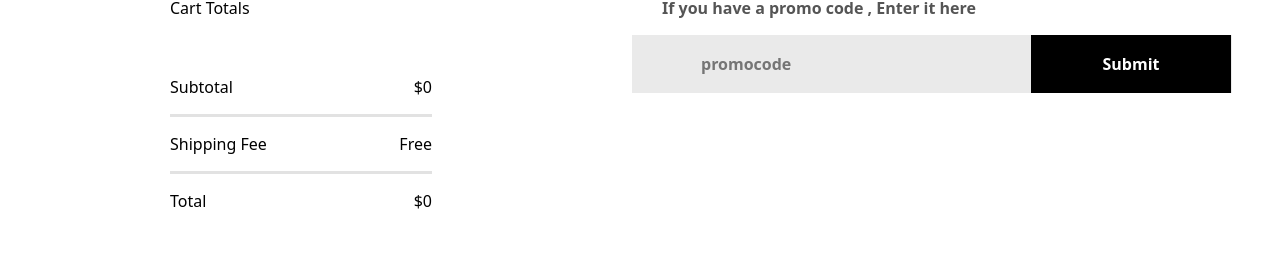
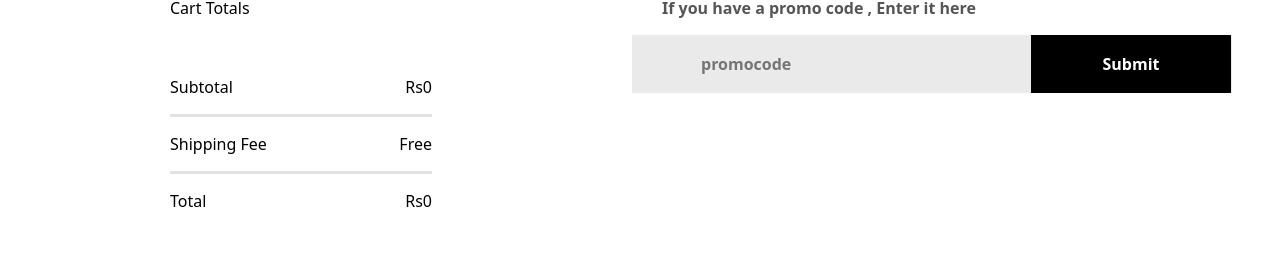
Before and after one commit to abhay221B009/Shopster, a React (Vite) app: page /cart in a window 1280 px wide. Shown: the part 371-634 px from the top of the page. Built offline with nearby package versions, Linux system fonts and the light colour scheme.

Commit message:
Update CartItems.jsx

```diff
--- a/src/Components/CartItems/CartItems.jsx
+++ b/src/Components/CartItems/CartItems.jsx
@@ -94,7 +94,7 @@ const CartItems = () => {
           <div>
             <div className="cartitems-total-item">
               <p>Subtotal</p>
-              <p>${getTotalCartAmount()}</p>
+              <p>Rs{getTotalCartAmount()}</p>
             </div>
             <hr />
             <div className="cartitems-total-item">
@@ -104,7 +104,7 @@ const CartItems = () => {
             <hr />
             <div className="cartitems-total-item">
               <h3>Total</h3>
-              <h3>${getTotalCartAmount()}</h3>
+              <h3>Rs{getTotalCartAmount()}</h3>
             </div>
           </div>
           <button onClick={handleRazorpayPayment}>PROCEED TO CHECKOUT</button>
```
